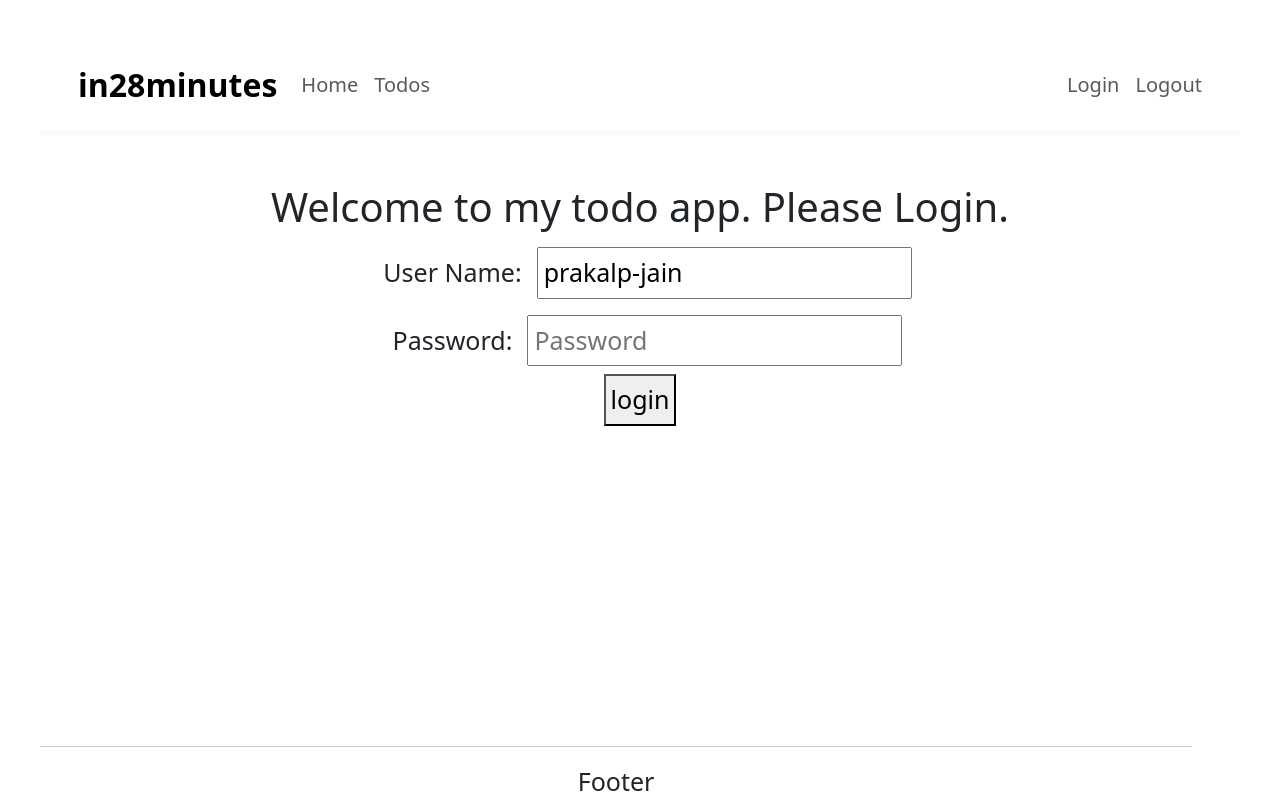
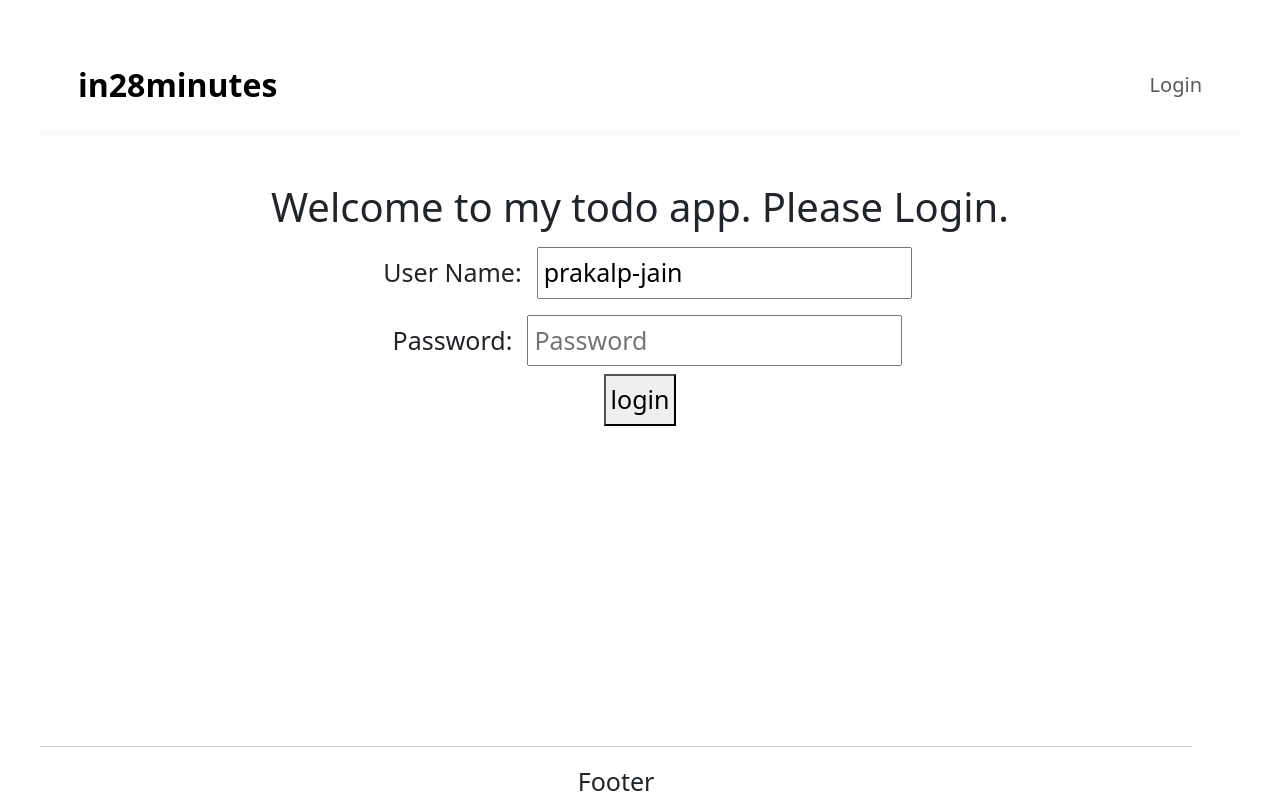
Before and after one commit to prakalpxj/todo-app-test, a React (Create React App) app: page / in a window 1280 px wide. Built offline with nearby package versions, Linux system fonts and the light colour scheme.

Commit message:
context part completed

```diff
--- a/src/components/todo/HeaderComponent.jsx
+++ b/src/components/todo/HeaderComponent.jsx
@@ -1,6 +1,18 @@
 
 import {Link} from "react-router-dom"
+import { useAuth } from "../../security/AuthContext"
 export default function HeaderComponent(){
+
+    // const AuthContext = useAuth()
+    // console.log(AuthContext.valueToBeShared);
+
+    const authContext = useAuth()
+    // console.log(authContext.isAuthenticated);
+    const isAuthenticated  = authContext.isAuthenticated;
+
+    function logout(){
+         authContext.setAuthenticated(false);
+    }
     return (
                <header className="border-bottom border-light border-5 mb-5 p-2">
             <div className="container">
@@ -9,13 +21,17 @@
                         <a className="navbar-brand ms-2 fs-2 fw-bold text-black" href="https://www.in28minutes.com">in28minutes</a>
                         <div className="collapse navbar-collapse">
                             <ul className="navbar-nav">
-                                <li className="nav-item fs-5"><Link className="nav-link" to="/welcome/in28minutes">Home</Link></li>
-                                <li className="nav-item fs-5"><Link className="nav-link" to="/todos">Todos</Link></li>
+                                <li className="nav-item fs-5"> {isAuthenticated && <Link className="nav-link" to="/welcome/in28minutes">Home</Link>}</li>
+                                <li className="nav-item fs-5">{isAuthenticated && <Link className="nav-link" to="/todos">Todos</Link>}</li>
                             </ul>
                         </div>
                         <ul className="navbar-nav">
-                            <li className="nav-item fs-5"><Link className="nav-link" to="/login">Login</Link></li>
-                            <li className="nav-item fs-5"><Link className="nav-link" to="/logout">Logout</Link></li>
+                            <li className="nav-item fs-5">
+                                {!isAuthenticated && <Link className="nav-link" to="/login">Login</Link>}
+                            </li>
+                            <li className="nav-item fs-5">
+                                {isAuthenticated && <Link className="nav-link" to="/logout" onClick={logout}>Logout</Link>}
+                            </li>
                         </ul>
                     </nav>
                 </div>
--- a/src/components/todo/LoginComponent.jsx
+++ b/src/components/todo/LoginComponent.jsx
@@ -1,6 +1,7 @@
 import {useState} from "react"
 import {useNavigate} from 'react-router-dom';
 import WelcomeComponent from "./WelcomeComponent";
+import { useAuth } from "../../security/AuthContext";
 export default function LoginComponent(){
 
     const [username,setUsername] = useState("prakalp-jain");
@@ -8,14 +9,17 @@
 
     const [showSuccessMessage, setShowSuccessMessage] = useState(false);
     const [showFailedMessage, setShowFailedMessage] = useState(false);
+    const authContext = useAuth()
     const navigate = useNavigate()   //useNavigate returns a reference to a function
     function handleSubmit(){
         if(username === "prakalp-jain" && password === "12345"){
+            authContext.setAuthenticated (true)
             setShowFailedMessage(false);
             setShowSuccessMessage(true);
             navigate(`/welcome/${username}`)
         }
         else{
+            authContext.setAuthenticated (false)
             setShowFailedMessage(true);
             setShowSuccessMessage(false);
         }
--- a/src/components/todo/LogoutComponent.jsx
+++ b/src/components/todo/LogoutComponent.jsx
@@ -1,3 +1,5 @@
+import { useAuth } from "../../security/AuthContext";
+
 export default function LogoutComponent(){
     return (
         <>
--- a/src/components/todo/TodoApp.jsx
+++ b/src/components/todo/TodoApp.jsx
@@ -6,9 +6,12 @@
 import FooterComponent from './FooterComponent';
 import HeaderComponent from './HeaderComponent';
 import WelcomeComponent from './WelcomeComponent';
+import AuthProvider from '../../security/AuthContext';
 export default function TodoApp(){
     return (
     <div className="TodoApp">
+        <AuthProvider>
+
         <BrowserRouter>
         <HeaderComponent/>
             <Routes>
@@ -22,6 +25,7 @@
             </Routes>
         <FooterComponent/>
         </BrowserRouter>
+        </AuthProvider>
     </div>
 
     );
--- /dev/null
+++ b/src/security/AuthContext.js
@@ -0,0 +1,20 @@
+import { createContext, useContext, useState } from "react";
+
+export  const AuthContext = createContext()
+
+export const useAuth = () => useContext(AuthContext)
+
+export default function AuthProvider({children}){
+
+    const [ number, setNumber] = useState(10)
+    const [isAuthenticated, setAuthenticated] = useState(false)
+
+    // const valueToBeShared = {number, isAuthenticated, setAuthenticated}
+
+    return(
+        <AuthContext.Provider value={{number,isAuthenticated,setAuthenticated}}>
+            {children}
+       </AuthContext.Provider>
+    )
+
+}
```
